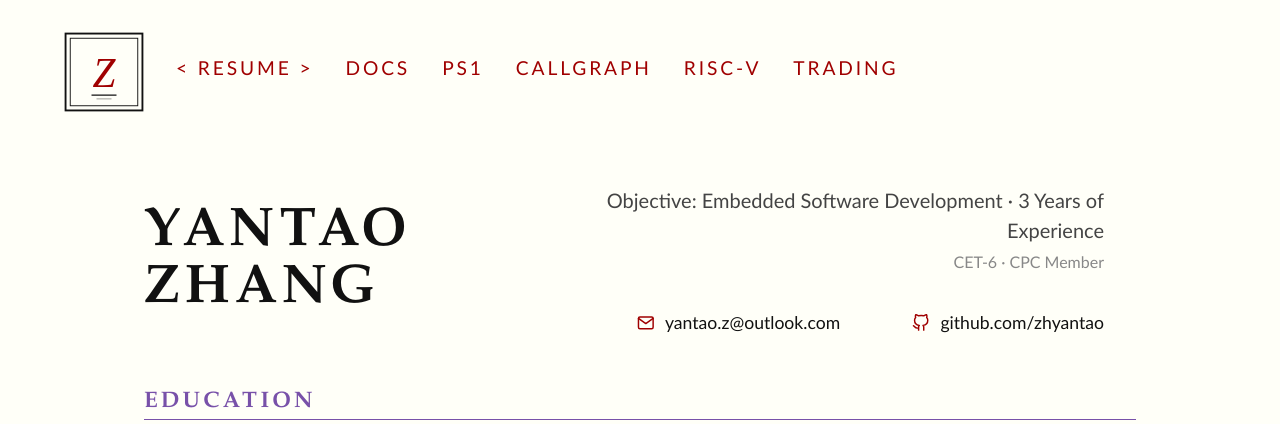
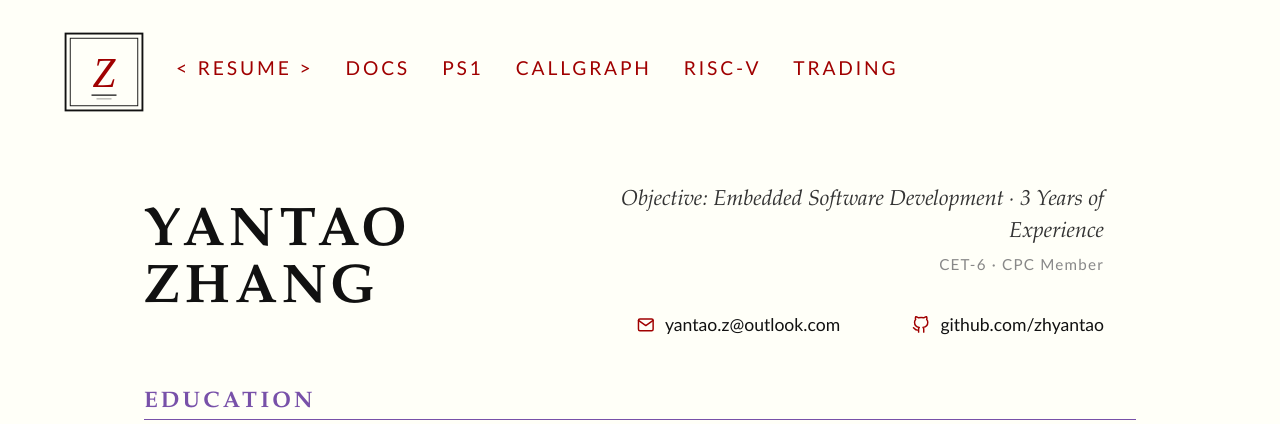
Before and after one commit to zhyantao/zhyantao.github.io, a Jekyll site: the page built from index.html, in a window 1280 px wide. Shown: the top 424 px of the page. Built offline with Jekyll 4.4.1, drawn with Linux system fonts in a browser that asks for light colours; some web fonts are replaced.

Commit message:
Refine objective and subline typography
The objective line becomes an italic serif subtitle to match the
resume's bookish identity; the CET-6/CPC line is a smaller sans
label with wider letter spacing.

Co-Authored-By: Claude Code <noreply@anthropic.com>

```diff
--- a/css/tufte.scss
+++ b/css/tufte.scss
@@ -973,9 +973,10 @@ hr.slender {
 
 .resume-objective {
   width: 100% !important;
-  font-family: $sans-font;
-  color: #444;
-  font-size: 1.25rem;
+  font-family: $body-font;
+  font-style: italic;
+  color: #333;
+  font-size: 1.35rem;
   line-height: 1.5;
   margin: 0 !important;
 }
@@ -984,7 +985,8 @@ hr.slender {
   width: 100% !important;
   font-family: $sans-font;
   color: #888;
-  font-size: 1rem;
+  font-size: 0.95rem;
+  letter-spacing: 0.08em;
   line-height: 1.5;
   margin: 0 !important;
 }
```
